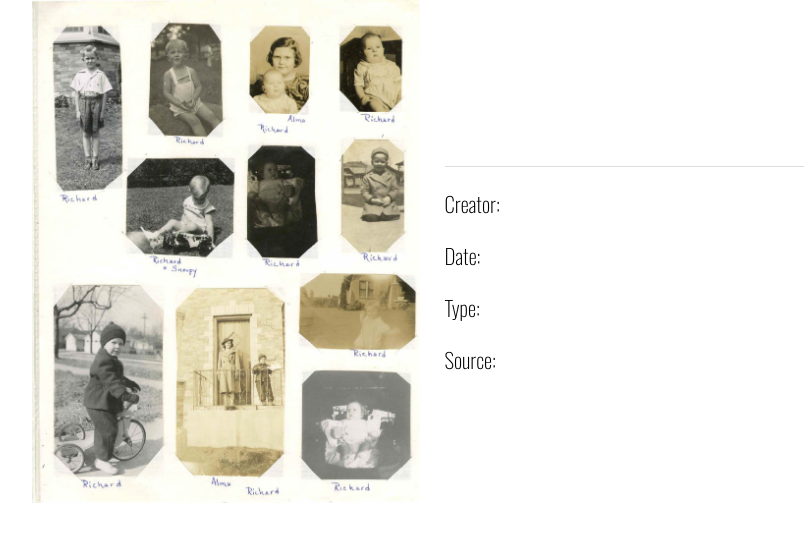
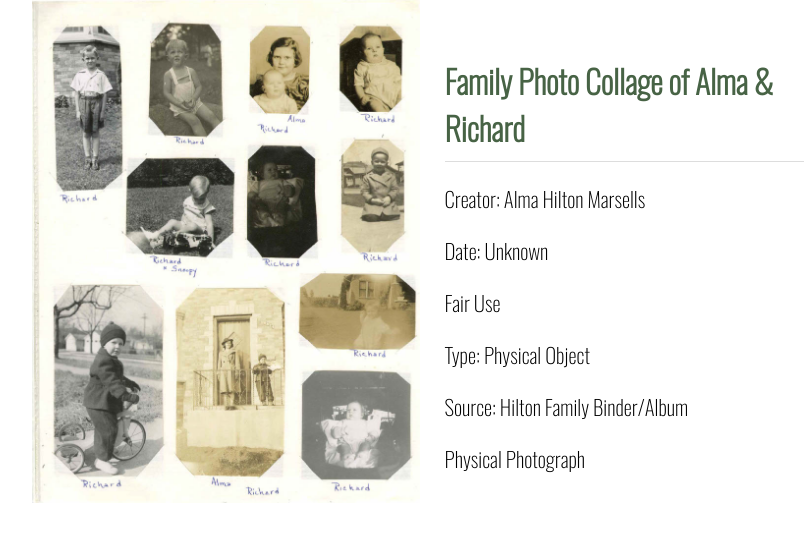
Before and after one commit to martinez2125/TennesseeChicago_Images, a Jekyll site: the page built from _mindoc_media/pg930-collage.md, in a window 1280 px wide. Shown: the top 542 px of the page, without its empty margins (208-1012 px from the left). Built offline with Jekyll 4.4.1, drawn with Linux system fonts in a browser that asks for light colours.

Commit message:
Update pg930-collage.md

```diff
--- a/_mindoc_media/pg930-collage.md
+++ b/_mindoc_media/pg930-collage.md
@@ -3,18 +3,18 @@ page: section-name
 title: Hilton Family Binder (Inside)
 media_type: image
 
-_title:
+_title: Family Photo Collage of Alma & Richard
 description:
-creator:
-_date:
-rights:
-type:
-source:
+creator: Alma Hilton Marsells
+_date: Unknown
+rights: Fair Use
+type: Physical Object
+source: Hilton Family Binder/Album
 identifier:
 contributor:
-format:
-credit_(IPTC):
-date_created_(IPTC):
+format: Physical Photograph
+credit_(IPTC): Digitization courtesy of Caden J. Miller & Lesly Martinez
+date_created_(IPTC): 9/15/2025
 
 _path: /assets/img/pg30-collage.jpg
 order: 32
```
